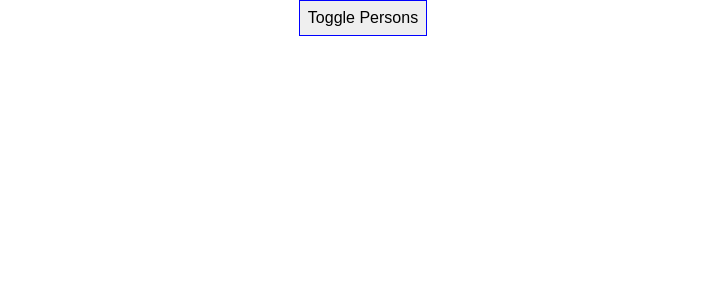
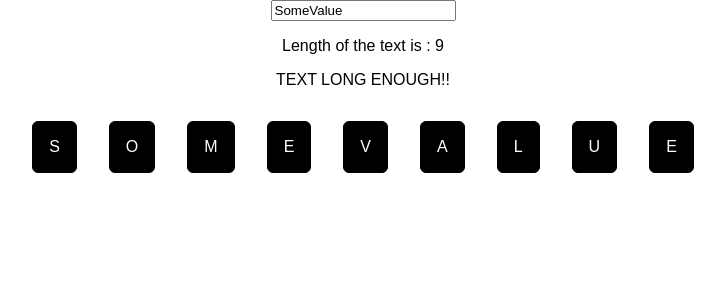
Before and after one commit to iampawands/react-complete-guide-1, a React (Create React App) app: page / in a window 1280 px wide. Shown: the top 300 px of the page, without its empty margins (277-1002 px from the left). Built offline with nearby package versions, Linux system fonts and the light colour scheme.

Commit message:
List and keys assignment completed

```diff
--- a/src/App.js
+++ b/src/App.js
@@ -1,92 +1,38 @@
 import React, { Component } from 'react';
-import logo from './logo.svg';
 import './App.css';
-import Person from './Person/Person';
+import Validation from './Validation/Validation'
+import CharComponent from './CharComponent/CharComponent'
 class App extends Component {
   state = {
-    persons : [{id:1,name:'Pawan',age:18},
-    {id:2,name:'Amsn',age:18},
-    {id:3,name:'Jaye',age:18}
-    ],
-    userName:'Pawan',
-    showPersons : false
+      enteredText:'SomeValue'
+    }
+
+  enteredTextHandler = (index) => {
+    let charList = this.state.enteredText.split('');
+    charList.splice(index,1);
+    let newEnteredText = charList.join('');
+    this.setState({
+      enteredText:newEnteredText
+    })
   }
 
-  changeState = (newName) => {
+  inputHandler = (event) =>{
     this.setState({
-    persons : [{name:newName,age:44},
-    {name:'Amsnaa',age:33},
-    {name:'Jayeaa',age:22}
-    ]
-  });
-  }
-
-  changeTextHandler = (event, id) =>{
-      let perInd = this.state.persons.findIndex(p=>{
-        return p.id === id;
-      });
-
-      const person = {
-        ...this.state.persons[perInd]
-      };
-
-      person.name = event.target.value;
-
-      const personList = [...this.state.persons]
-
-      personList[perInd] = person
-
-      this.setState({
-        persons:personList
-      })
-  }
-
-  togglePersonHandler = () =>{
-    this.setState({
-      showPersons:!this.state.showPersons
-    });
-  }
-
-  deletePersonHandler = (id) => {
-    const temp = [...this.state.persons]
-    temp.splice(id,1);
-    this.setState({
-      persons:temp
-    }
-      );
+      enteredText:event.target.value
+    })
   }
 
   render() {
-    const style = {
-      backgroudColor:'white',
-      font:'inherit',
-      cursor:'pointer',
-      padding:'8px',
-      border:'1px solid blue'
-
-    }
-
-    let personsList = null;
-
-    if(this.state.showPersons){
-      personsList = (
-            <div>
-            {this.state.persons.map((person,index) => {
-              return  <Person
-              name={person.name}
-              Age={person.age}
-              click={this.deletePersonHandler.bind(this,index)}
-              textChange={ (event) => this.changeTextHandler(event,person.id)}
-              key={person.id}/>;
-            } )}
-            </div>
-        );
-    }
+    let charList = this.state.enteredText.split('').map((chr,index) => {
+      return <CharComponent clicked={this.enteredTextHandler.bind(this,index)} txt={chr} key={index}/>
+    })
 
     return (
       <div className="App">
-        <button style={style} onClick={this.togglePersonHandler.bind(this)}>Toggle Persons</button>
-        {personsList}
+              <input type="text" onChange={this.inputHandler.bind(this)} value={this.state.enteredText}/>
+              <p>Length of the text is : {this.state.enteredText.length}</p>
+              <Validation textLen={this.state.enteredText.length}/>
+              {charList}
       </div>
     );
   }
--- /dev/null
+++ b/src/CharComponent/CharComponent.css
@@ -0,0 +1,11 @@
+.CharComponent{
+    display: inline-block;
+    padding: 16px;
+    text-align:center;
+    margin: 16px;
+    border:1px solid black;
+    border-radius: 6px;
+    background-color: #000;
+    color:white;
+    text-transform: uppercase;
+}
--- /dev/null
+++ b/src/CharComponent/CharComponent.js
@@ -0,0 +1,9 @@
+import React from 'react';
+import './CharComponent.css'
+const charComponent = (props) => {
+    return (
+        <p onClick={props.clicked} className='CharComponent'>{props.txt}</p>
+    );
+}
+
+export default charComponent;
--- a/src/Person/Person.css
+++ /dev/null
@@ -1,8 +0,0 @@
-.Person{
-     width: 50%;
-  padding: 12px 20px;
-  margin: 10px auto;
-  box-sizing: border-box;
-  border: 1px solid black;
-  text-align: center;
-}
--- a/src/Person/Person.js
+++ /dev/null
@@ -1,12 +0,0 @@
-import React from 'react';
-import './Person.css'
-const person = (props) => {
-    return (
-        <div className='Person'>
-        <p onClick={props.click}>{props.name} is {props.Age} years old. {props.children}</p>
-        <input type="text" onChange={props.textChange} value={props.name}/>
-        </div>
-    );
-}
-
-export default person;
--- /dev/null
+++ b/src/Validation/Validation.js
@@ -0,0 +1,17 @@
+import React from 'react';
+const validation = (props) => {
+    let style={
+        textTransform:'uppercase'
+    }
+    return (
+        <div style={style}>
+        {
+            props.textLen>=5?
+            <p>Text Long Enough!!</p>:<p>Text too Short!!</p>
+        }
+
+        </div>
+    );
+}
+
+export default validation;
```
